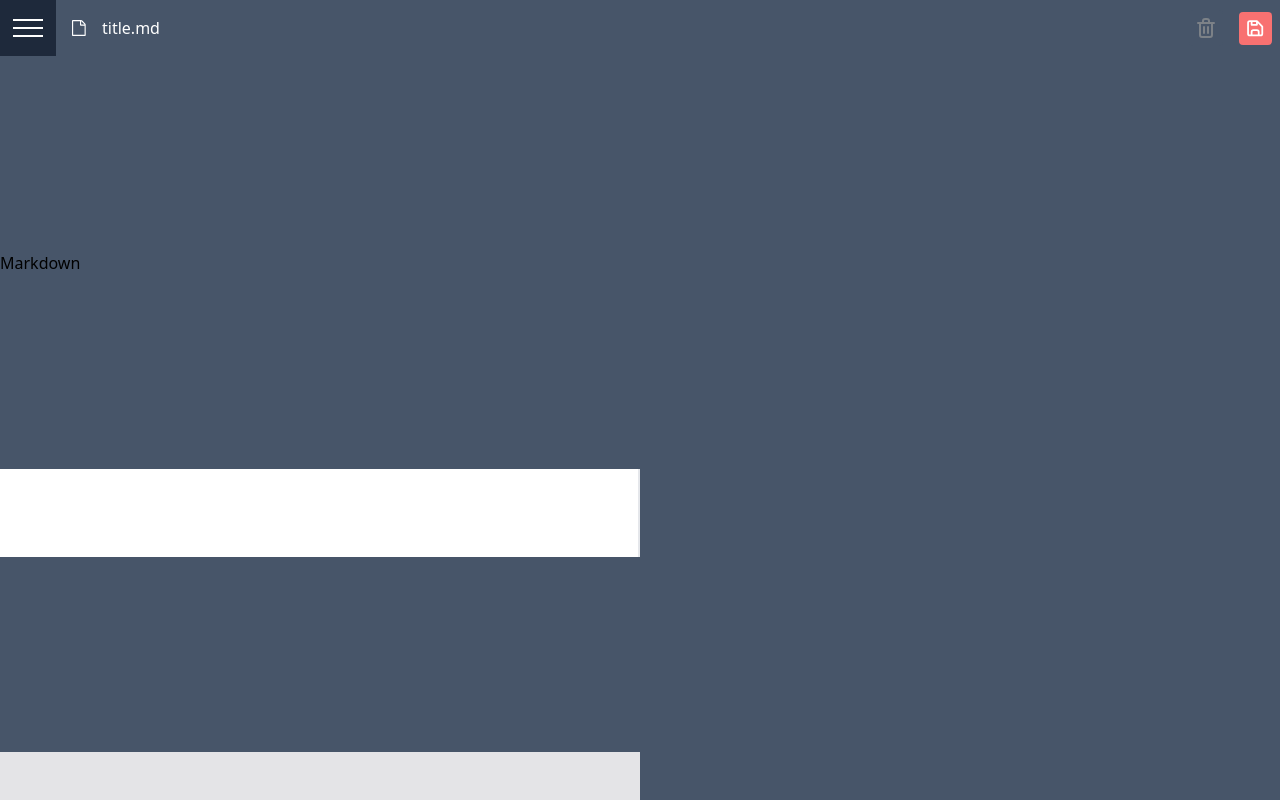
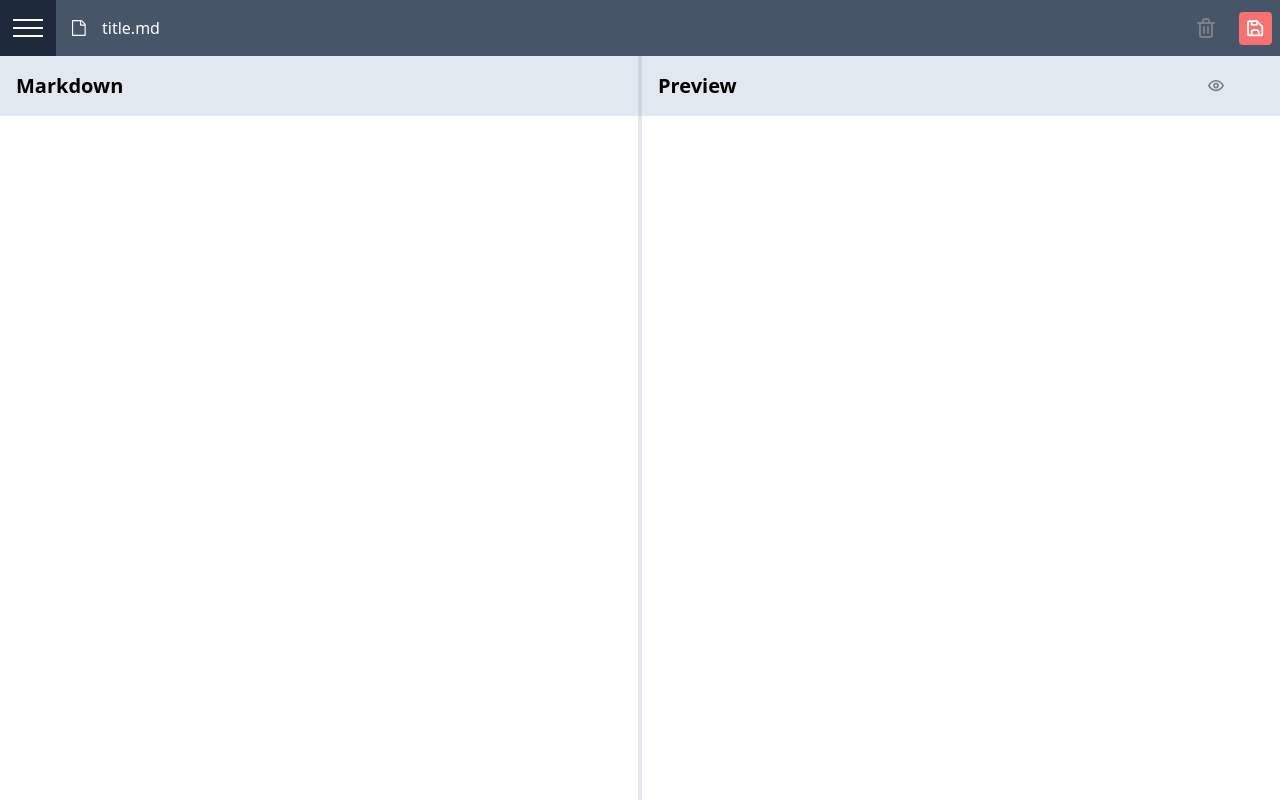
Before and after one commit to Naetharu/markdown-editor, a React (Create React App) app: page / in a window 1280 px wide. Built offline with nearby package versions, Linux system fonts and the light colour scheme.

Commit message:
added titles to both markdown and preview

```diff
--- a/src/components/MarkDownViewer.jsx
+++ b/src/components/MarkDownViewer.jsx
@@ -80,7 +80,11 @@ const MarkDownViewer = ({ text }) => {
 
   const markdown = React.createElement("div", {}, formatted);
 
-  return <div className="bg-zinc-200 w-1/2 p-4">{markdown}</div>;
+  return (
+    <div className="bg-white w-full p-4 grow border-l-2 border-slate-200">
+      {markdown}
+    </div>
+  );
 };
 
 export default MarkDownViewer;
--- a/src/pages/Markdown.jsx
+++ b/src/pages/Markdown.jsx
@@ -8,6 +8,7 @@ import menuIcon from "../media/icon-menu.svg";
 import documentIcon from "../media/icon-document.svg";
 import deleteIcon from "../media/icon-delete.svg";
 import saveIcon from "../media/icon-save.svg";
+import eyeIcon from "../media/icon-show-preview.svg";
 
 const MarkDown = () => {
   const testFunction = () => {
@@ -16,6 +17,7 @@ const MarkDown = () => {
 
   const [documentTitle, setDocumentTitle] = useState("Information"); // Title of the markdown document
   const [rawText, setRawText] = useState(""); // Raw text entered into the textarea
+  // const textAreaMKD = useRef();
 
   // Delete all existing text in document
   const clearAll = () => {
@@ -40,20 +42,33 @@ const MarkDown = () => {
         menuFunction={testFunction}
         deleteFunction={clearAll}
       />
+      <div
+        id="textContainer"
+        className="bg-zink-200 grow flex flex-row justify-evenly"
+      >
+        <div className="flex flex-col bg-red-500 w-1/2">
+          <h2 className="bg-slate-200 text-xl font-bold p-4 border-r-2 border-slate-300">
+            Markdown
+          </h2>
+          <textarea
+            id="textAreaMKD"
+            onChange={updateRawText}
+            className="bg-zink-200 resize-none p-4 text-xl w-full focus:outline-none border-r-2 border-slate-200 grow"
+          />
+        </div>
+        <div className="flex flex-col justify-start w-1/2 items-stretch">
+          <div className="flex flex-row bg-slate-200 justify-between items-center placeholder:bg-slate-400">
+            <h2 className="bg-slate-200 text-xl font-bold p-4 border-l-2 border-slate-300">
+              Preview
+            </h2>
+            <button className="p-4 mr-10 h-1/2 flex justify-center items-center rounded bg-slate-200 hover:bg-slate-500 active:bg-slate-600">
+              <img src={eyeIcon} alt="show preview icon" />
+            </button>
+          </div>
 
-      <div clasName="flex flex-col grow">
-        <h2 className>Markdown</h2>
-        <div
-          id="textContainer"
-          className="bg-zink-200 grow flex flex-row justify-evenly"
-        ></div>
+          <MarkDownViewer text={rawText} />
+        </div>
       </div>
-      <textarea
-        id="textAreaMKD"
-        onChange={updateRawText}
-        className="bg-zink-200 resize-none p-4 text-xl w-1/2 focus:outline-none border-r-2 border-grey-400"
-      />
-      <MarkDownViewer className="" text={rawText} />
     </div>
   );
 };
```
